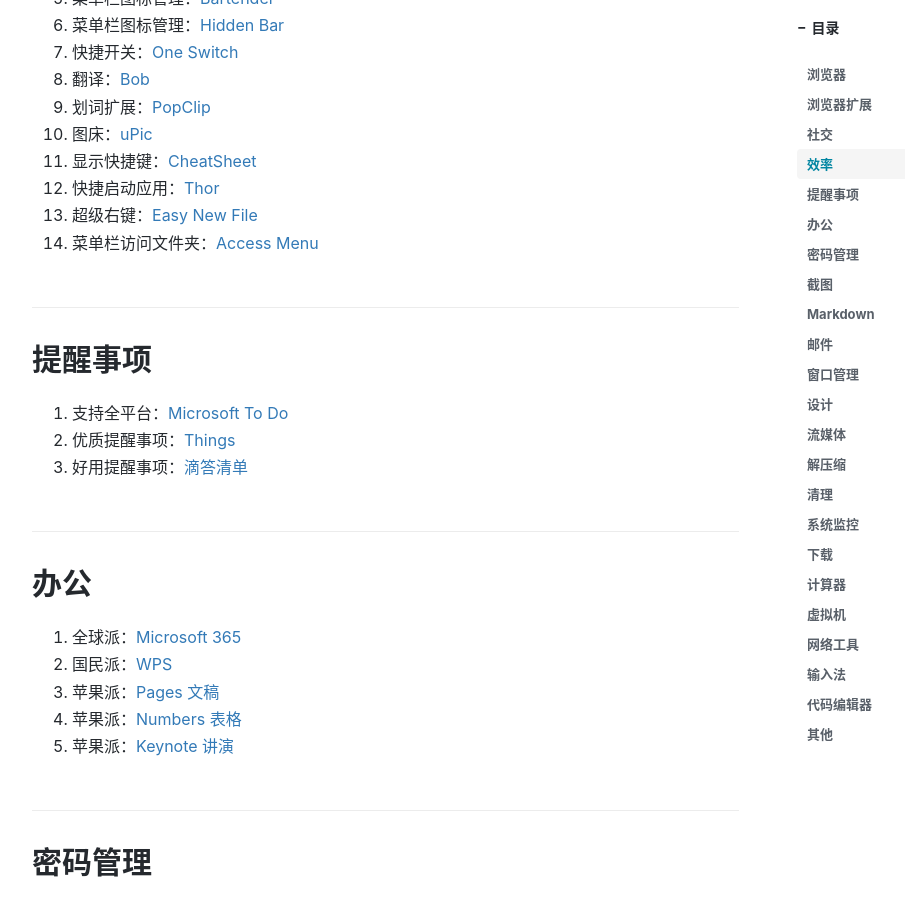
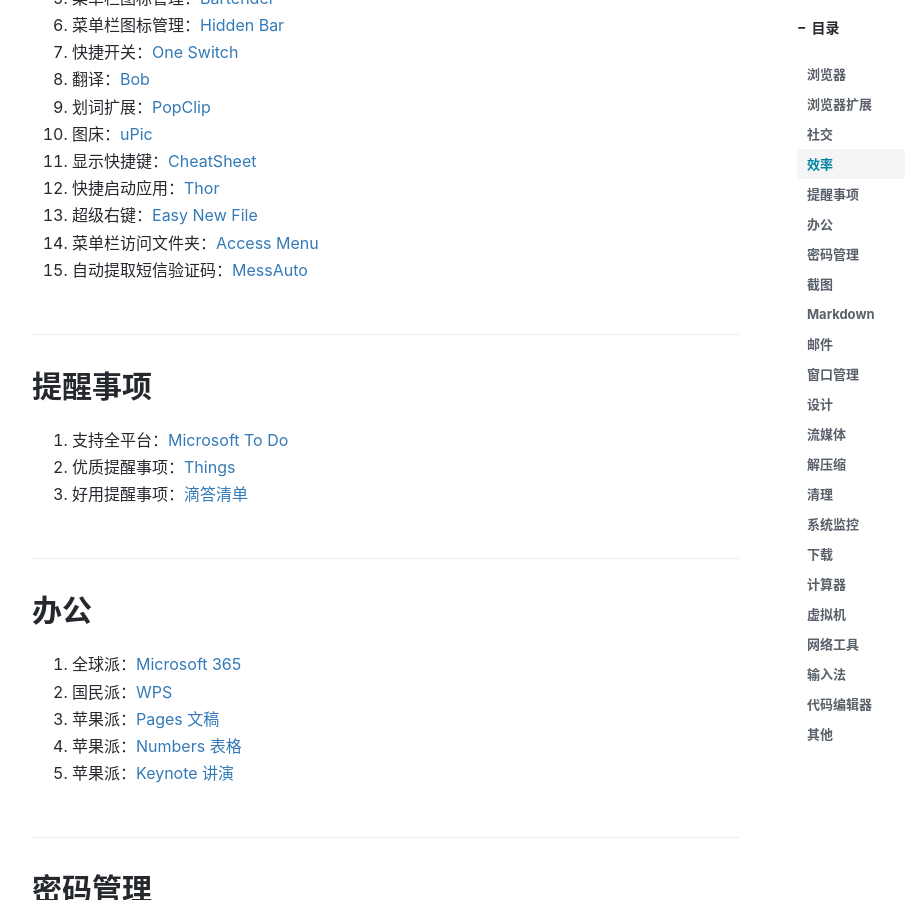
Before and after one commit to ssnhd/ssnhd.github.io, a Jekyll site: the page built from _posts/2022-8-27-mac-app.md, in a window 1280 px wide and 900 px high, scrolled down 1586 px. Shown: the whole window, without its empty margins (233-1138 px from the left). Built offline with Jekyll 4.4.1, drawn with Linux system fonts in a browser that asks for light colours; nearby versions of some CDN libraries; comment, search, counter and statistics services are not loaded.

Commit message:
Update 2022-8-27-mac-app.md

```diff
--- a/_posts/2022-8-27-mac-app.md
+++ b/_posts/2022-8-27-mac-app.md
@@ -49,6 +49,7 @@
 12. 快捷启动应用：[Thor](https://apps.apple.com/cn/app/thor/id1120999687?mt=12)
 13. 超级右键：[Easy New File](https://apps.apple.com/cn/app/easy-new-file/id1162194131?mt=12)
 14. 菜单栏访问文件夹：[Access Menu](https://www.titanium-software.fr/en/accessmenu.html)
+15. 自动提取短信验证码：[MessAuto](https://github.com/LeeeSe/MessAuto)
 
 ## 提醒事项
 1. 支持全平台：[Microsoft To Do](https://apps.apple.com/cn/app/microsoft-to-do/id1274495053?mt=12)
```
